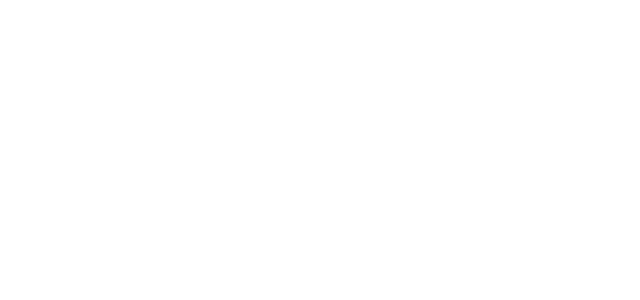
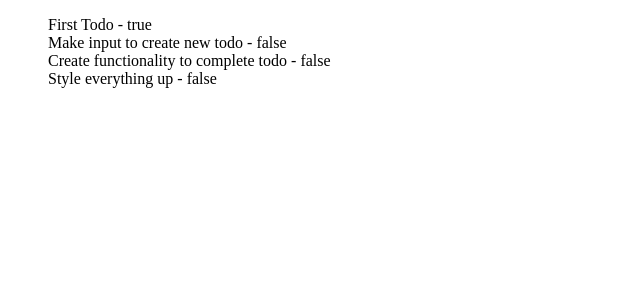
Before and after one commit to PiggyDiggy/todo-app-test, a React (Vite) app: page / in a window 1280 px wide. Shown: the top 300 px of the page, without its empty margins (0-640 px from the left). Built offline with nearby package versions, Linux system fonts and the light colour scheme.

Commit message:
Rendering todos

```diff
--- a/src/App.tsx
+++ b/src/App.tsx
@@ -1,7 +1,36 @@
-import './App.css'
+import { useCallback, useState } from "react";
+
+import { TodoList } from "./components/TodoList";
+import "./App.css";
+
+export type Todo = {
+  title: string;
+  completed: boolean;
+  id: number;
+};
+
+export type TodoCollection = Record<Todo["id"], Todo>;
+
+const fakeTodos = {
+  0: { title: "First Todo", id: 0, completed: true },
+  1: { title: "Make input to create new todo", id: 1, completed: false },
+  2: { title: "Create functionality to complete todo", id: 2, completed: false },
+  3: { title: "Style everything up", id: 3, completed: false },
+};
 
 function App() {
-  return <main></main>
+  const [todos, setTodos] = useState<TodoCollection>(fakeTodos);
+
+  const completeTodo = useCallback((id: Todo["id"]) => {
+    const modifiedTodo = { ...todos[id], completed: true };
+    setTodos((todos) => ({ ...todos, [id]: modifiedTodo }));
+  }, []);
+
+  return (
+    <main>
+      <TodoList completeTodo={completeTodo} todos={Object.values(todos)} />
+    </main>
+  );
 }
 
-export default App
+export default App;
--- /dev/null
+++ b/src/components/Todo/index.tsx
@@ -0,0 +1,13 @@
+import React from "react";
+import type { Todo as TodoType } from "../../App";
+
+type Props = { todo: TodoType; onClick: (id: TodoType["id"]) => void };
+
+export const Todo: React.FC<Props> = ({ todo, onClick }) => {
+  const { title, id, completed } = todo;
+  return (
+    <div onClick={() => onClick(id)}>
+      {title} - {String(completed)}
+    </div>
+  );
+};
--- /dev/null
+++ b/src/components/TodoList/index.tsx
@@ -0,0 +1,21 @@
+import React from "react";
+
+import type { Todo as TodoType } from "../../App";
+import { Todo } from "../Todo";
+
+type Props = {
+  todos: TodoType[];
+  completeTodo: (id: TodoType["id"]) => void;
+};
+
+export const TodoList: React.FC<Props> = ({ todos, completeTodo }) => {
+  return (
+    <div>
+      <ul>
+        {todos.map((todo) => (
+          <Todo onClick={completeTodo} todo={todo} key={todo.id} />
+        ))}
+      </ul>
+    </div>
+  );
+};
```
